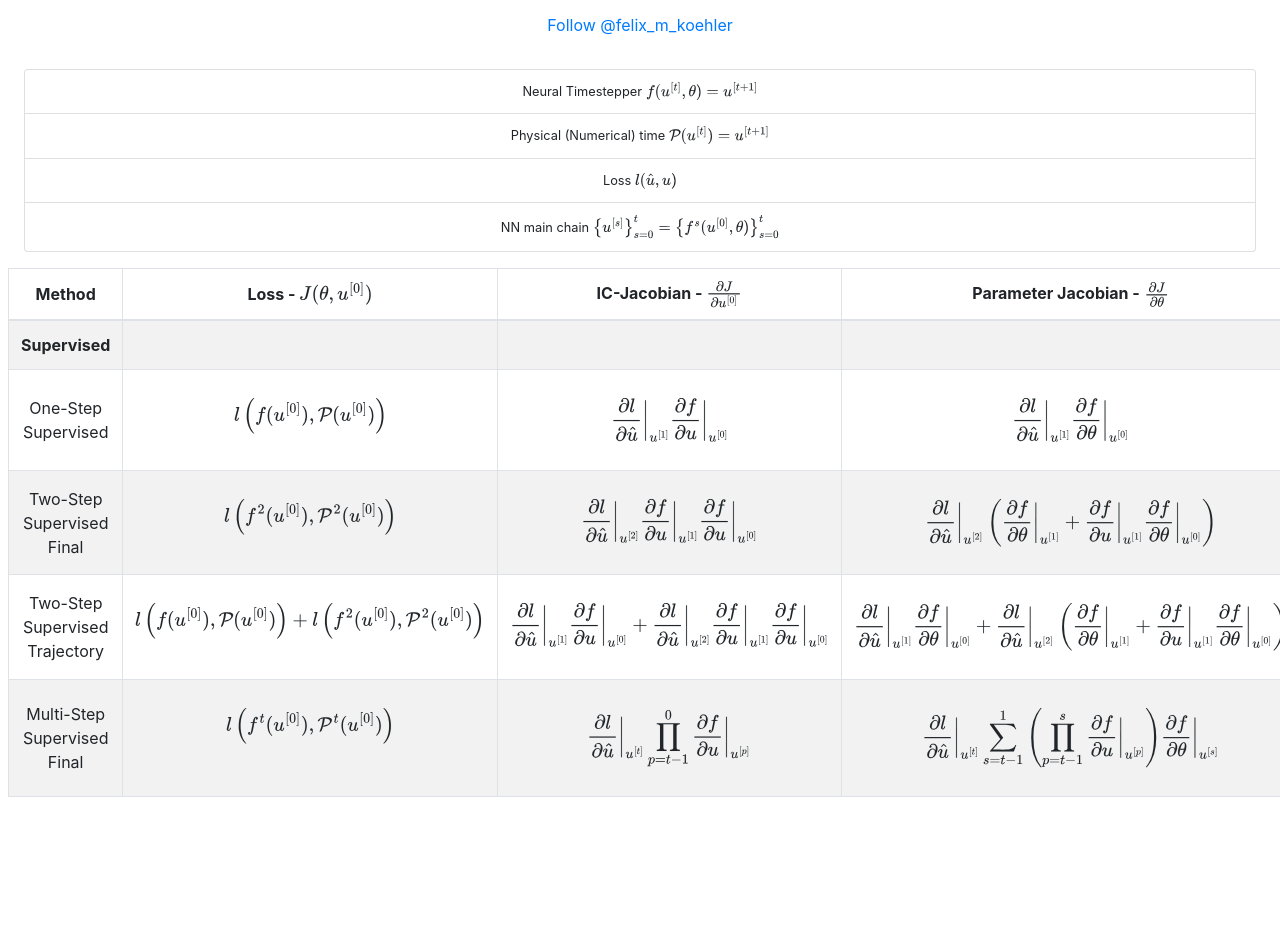
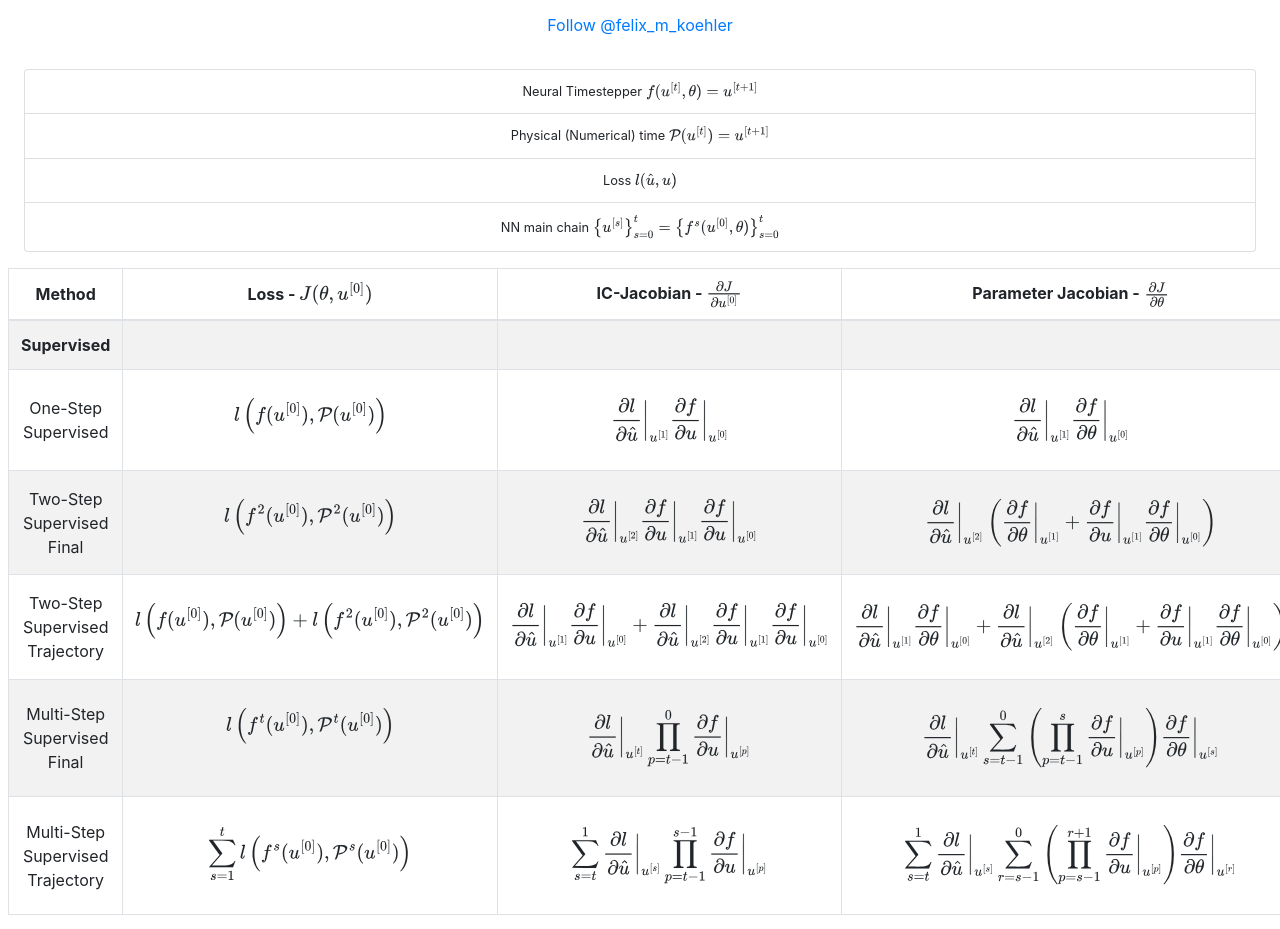
Before and after one commit to Ceyron/learning-setup-table, a plain HTML site: page index.html in a window 1280 px wide. Shown: the part 91-1020 px from the top of the page. Before the commit the page ends 912 px from the top, so only its background shows below. Drawn offline with nearby package versions, Linux system fonts and the light colour scheme.

Commit message:
Add Multi-Step supervised trajectory

```diff
--- a/index.html
+++ b/index.html
@@ -151,12 +151,39 @@ MathJax = {
     $$</td>
     <td>$$
       \frac{\partial l}{\partial \hat{u}}\bigg|_{u^{[t]}}
-      \sum_{s=t-1}^1
+      \sum_{s=t-1}^0
       \left(
         \prod_{p=t-1}^s
         \frac{\partial f}{\partial u}\bigg|_{u^{[p]}}
       \right)
       \frac{\partial f}{\partial \theta}\bigg|_{u^{[s]}}
+    $$</td>
+  </tr>
+  <tr>
+    <!-- Multi-Step Supervised Trajectory -->
+    <td class="align-middle">Multi-Step Supervised Trajectory</td>
+    <td>$$
+      \sum_{s=1}^t
+      l \left(
+        f^s(u^{[0]}),
+        \mathcal{P}^s(u^{[0]})
+      \right)
+    $$</td>
+    <td>$$
+      \sum_{s=t}^1
+      \frac{\partial l}{\partial \hat{u}}\bigg|_{u^{[s]}}
+      \prod_{p=t-1}^{s-1}
+      \frac{\partial f}{\partial u}\bigg|_{u^{[p]}}
+    $$</td>
+    <td>$$
+      \sum_{s=t}^1
+      \frac{\partial l}{\partial \hat{u}}\bigg|_{u^{[s]}}
+      \sum_{r=s-1}^0
+      \left(
+        \prod_{p=s-1}^{r+1}
+        \frac{\partial f}{\partial u}\bigg|_{u^{[p]}}
+      \right)
+      \frac{\partial f}{\partial \theta}\bigg|_{u^{[r]}}
     $$</td>
   </tr>
   </tbody>
```
